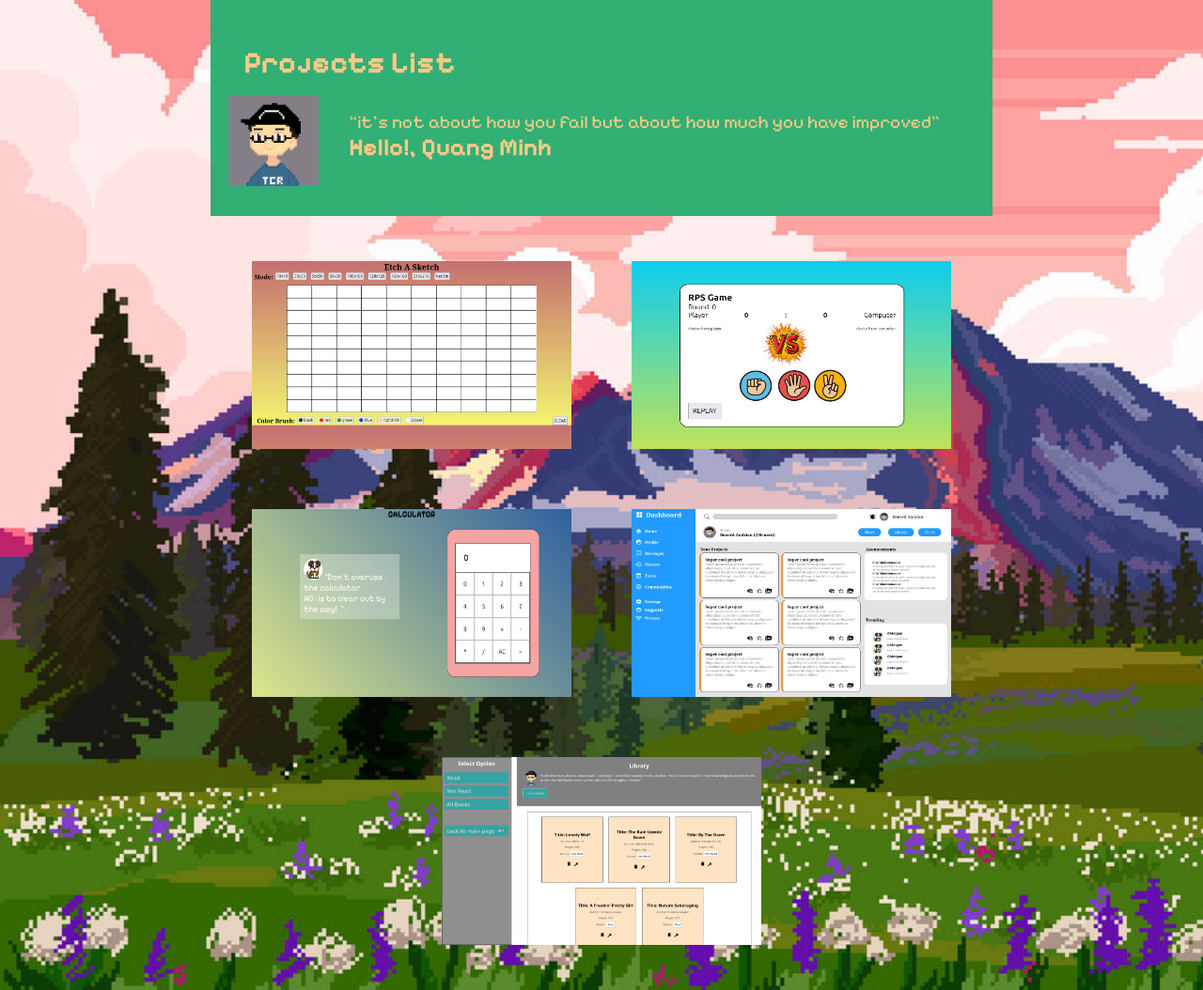
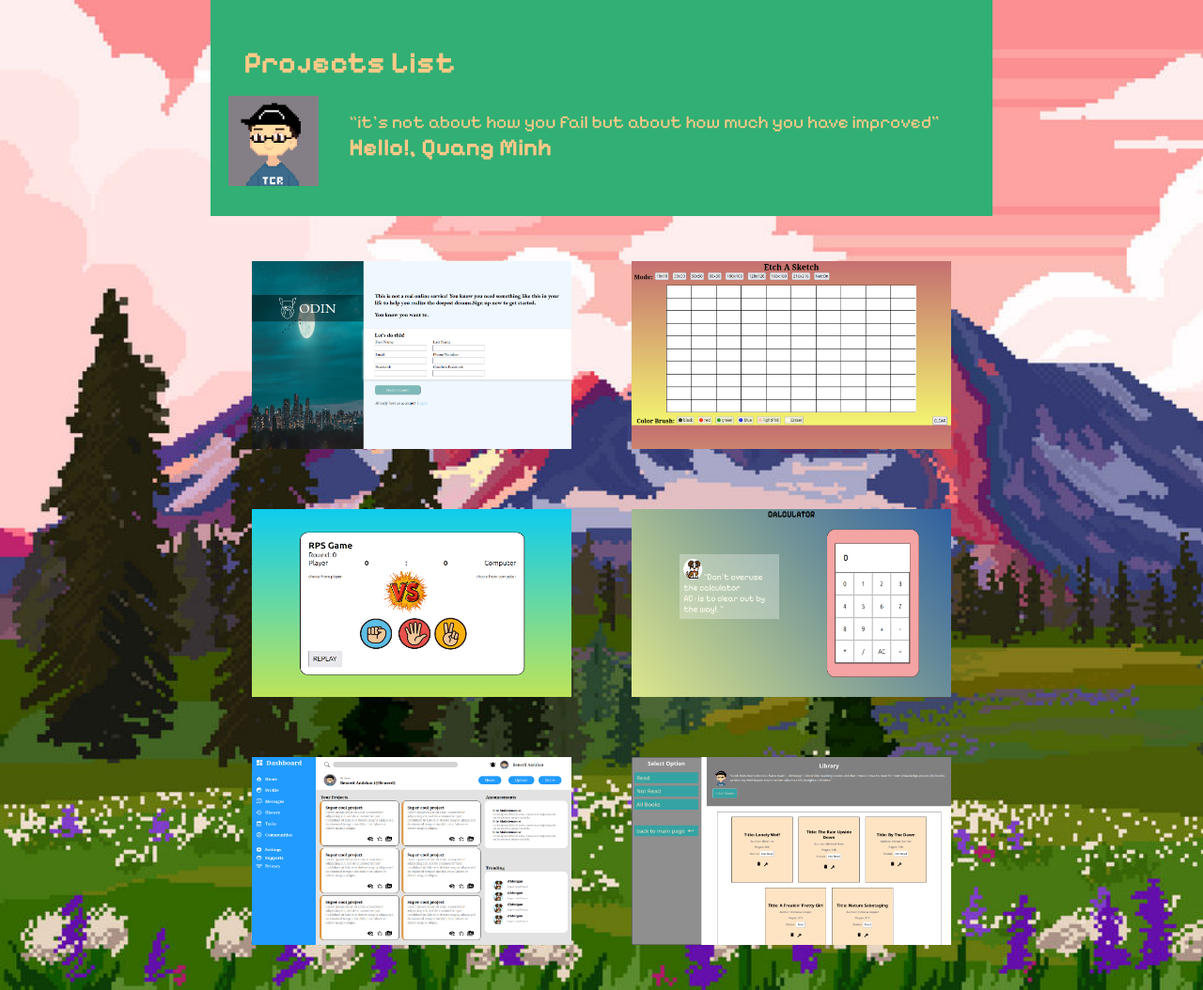
Before and after one commit to BenerdAndrian/myPortfolio, a plain HTML site: page index.html in a window 1280 px wide. Shown: the whole page at 94% size. Drawn offline with Linux system fonts and the light colour scheme.

Commit message:
my new project added

```diff
--- a/index.html
+++ b/index.html
@@ -26,6 +26,10 @@
 
     <ul>
 
+      <li>
+         <a href="https://benerdandrian.github.io/Sign-up-form/"><img src="res/project6.png" alt="sign up form"></a>
+      </li>
+
         <li>
            <a href="https://benerdandrian.github.io/EchASketch/"><img src="res/project1.png" alt="Etch A Sketch"></a>
         </li>
```
Also changed, not shown: res/project6.png (added).
